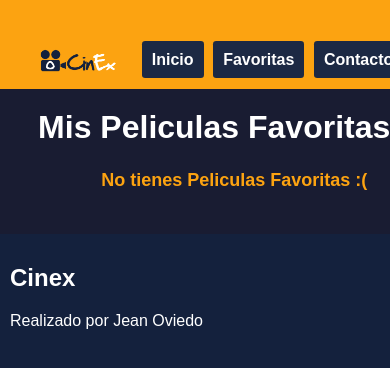
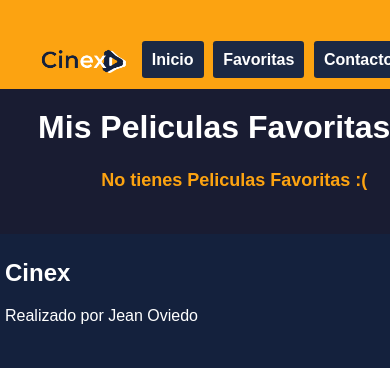
Before and after one commit to JeanOviedo/Cinex, a React (Create React App) app: page /favoritos in a window 390 px wide. Shown: the top 368 px of the page. Built offline with nearby package versions, Linux system fonts and the light colour scheme.

Commit message:
Logo actualizado

```diff
--- a/src/App.css
+++ b/src/App.css
@@ -23,7 +23,6 @@ body {
 
   left: 170px;
   top: -40px;
-
 }
 
 .menu li {
@@ -32,7 +31,7 @@ body {
 }
 
 .menu a {
-  color :#fff;
+  color: #fff;
   text-decoration: none;
 
   font-weight: bold;
@@ -79,7 +78,7 @@ body {
 }
 
 .res h4 {
-  color :#fca311;
+  color: #fca311;
   font-size: 18px;
 }
 .container {
@@ -230,7 +229,6 @@ body {
   .container {
     column-gap: 0px;
     column-fill: auto;
-    margin: 2%;
   }
 
   .logo {
@@ -250,7 +248,7 @@ body {
     background-color: #14213d;
     width: 100%;
     color: white;
-    padding: 10px;
+    padding: 5px;
   }
 
   .form input {
@@ -290,7 +288,7 @@ body {
     padding: 0px !important;
   }
   .card {
-    border: 1px solid black;
+    border: 0px solid black;
     height: 420%;
     margin-top: none;
     width: 75%;
@@ -299,8 +297,9 @@ body {
     margin-left: none;
     border-radius: 7px;
     color: #14213d;
-    padding: 0.5em;
+    padding: 0.2em;
     align-content: center;
+    text-align: center;
   }
   .card-image {
     width: 70%;
```
Also changed, not shown: src/logo.png.
